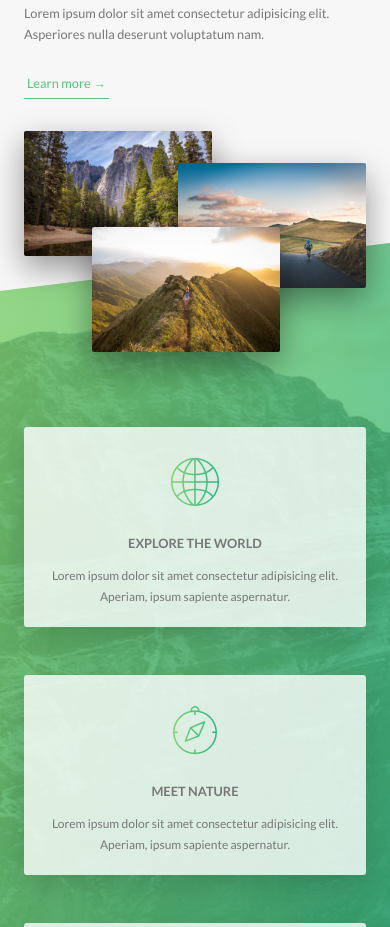
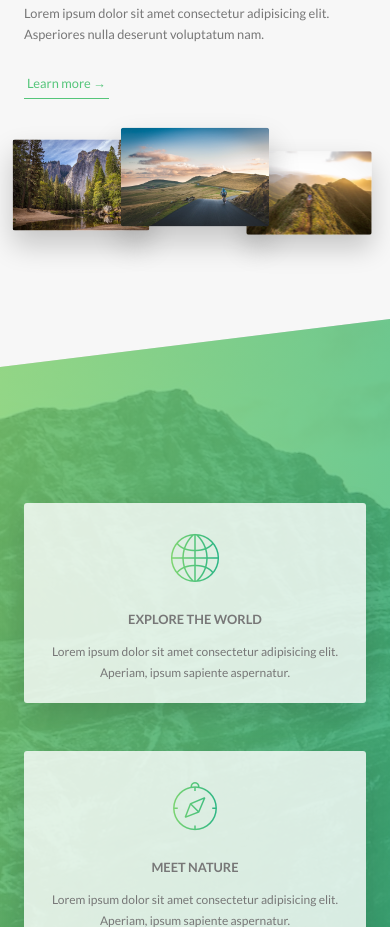
Before and after one commit to Ivanretamozo/outdoorsPage, a website: page index.html in a window 390 px wide. Shown: the part 1117-2044 px from the top of the page. Drawn offline with nearby package versions, Linux system fonts and the light colour scheme; files that its build step writes are made by us from their sources.

Commit message:
responsive in composition

```diff
--- a/sass/components/_composition.scss
+++ b/sass/components/_composition.scss
@@ -3,39 +3,62 @@
 
   &__photo {
     width: 55%;
-        box-shadow: 0 1.5rem 4rem rgba($color-black, .4);
+    box-shadow: 0 1.5rem 4rem rgba($color-black, 0.4);
     border-radius: 2px;
     position: absolute;
     z-index: 10;
-        transition: all .2s;
+    transition: all 0.2s;
     outline-offset: 2rem;
+
+    @include respond(tab-port) {
+      float: left;
+      position: relative;
+      width: 33.33333333%;
+      box-shadow: 0 1.5rem 3rem rgba($color-black, 0.2);
+    }
 
     &--p1 {
       left: 0;
       top: -2rem;
+
+      @include respond(tab-port) {
+        top: 0;
+        transform: scale(1.2);
+      }
     }
 
     &--p2 {
       right: 0;
       top: 2rem;
+
+      @include respond(tab-port) {
+        top: -1rem;
+        transform: scale(1.3);
+        z-index: 100;
+      }
     }
 
     &--p3 {
       left: 20%;
       top: 10rem;
+
+      @include respond(tab-port) {
+        top: 1rem;
+        left: 0;
+        transform: scale(1.1);
+      }
     }
 
     &:hover {
       outline: 1.5rem solid $color-primary;
-            transform: scale(1.05) translateY(-.5rem);
-            box-shadow: 0 2.5rem 4rem rgba($color-black, .5);
+      transform: scale(1.05) translateY(-0.5rem);
+      box-shadow: 0 2.5rem 4rem rgba($color-black, 0.5);
       z-index: 20;
     }
-
   }
 
   &:hover &__photo:not(:hover) {
-        transform: scale(.95);
+    transform: scale(0.95);
   }
   //composition:hover composition__photo:not(:hover) {
 }
```
Lines whose indentation alone changed are shown as unchanged.
